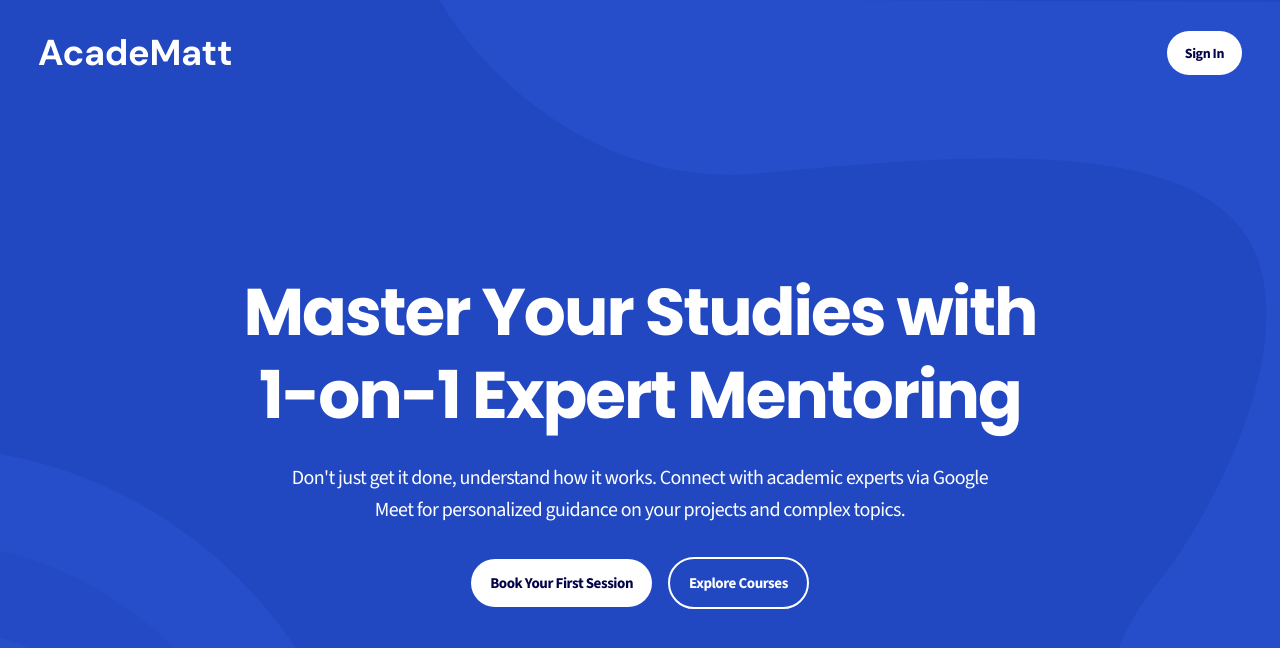
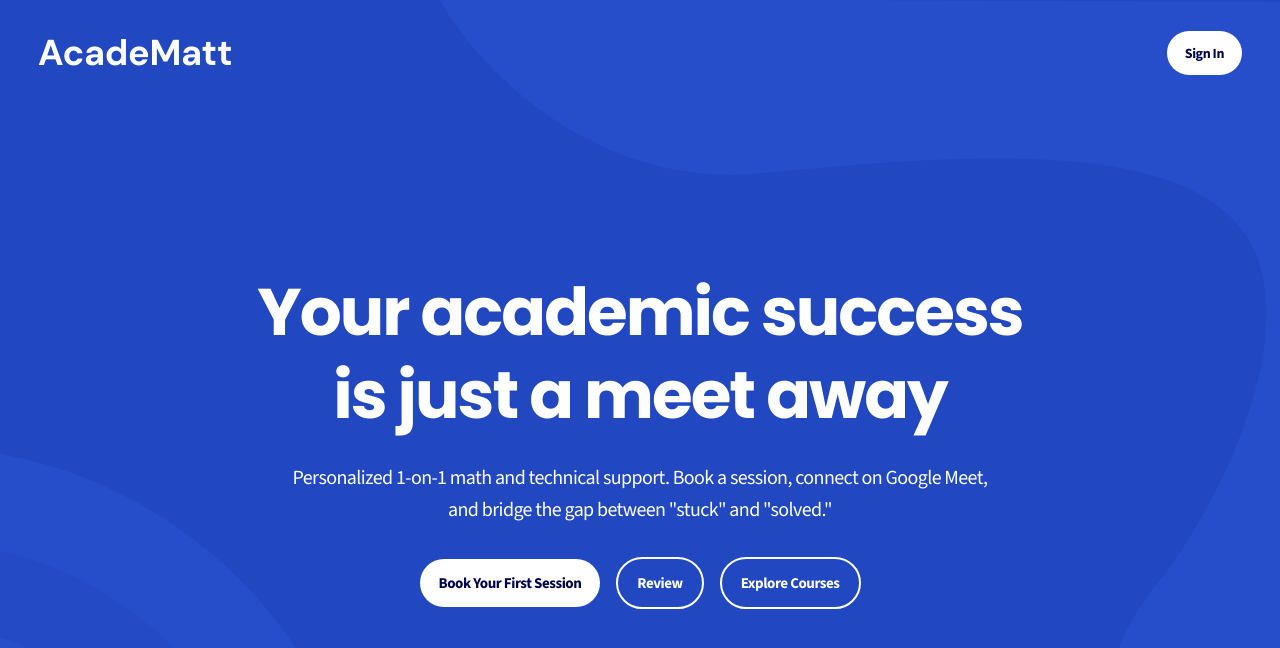
Before and after one commit to MatiasVeraG/AcadeMatt, a React (Vite) app: page / in a window 1280 px wide. Shown: the top 648 px of the page. Built offline with nearby package versions, Linux system fonts and the light colour scheme; no server answers.

Commit message:
fix: cambio de hero

```diff
--- a/src/components/Hero.jsx
+++ b/src/components/Hero.jsx
@@ -37,7 +37,7 @@ const Hero = ({ onStartConsultation }) => {
             className="font-bold leading-[1.267] text-[66px] text-center text-white tracking-[-1.98px] max-w-[823px]"
             style={{ fontFamily: "'Poppins', sans-serif" }}
           >
-            Master Your Studies with 1-on-1 Expert Mentoring
+            Your academic success is just a meet away
           </p>
 
           {/* Subtitle */}
@@ -45,7 +45,7 @@ const Hero = ({ onStartConsultation }) => {
             className="font-normal leading-[1.587] text-[20px] text-center text-white tracking-[-0.6px] max-w-[710px]"
             style={{ fontFamily: "'Source Sans 3', sans-serif" }}
           >
-            Don't just get it done, understand how it works. Connect with academic experts via Google Meet for personalized guidance on your projects and complex topics.
+            Personalized 1-on-1 math and technical support. Book a session, connect on Google Meet, and bridge the gap between "stuck" and "solved."
           </p>
 
           {/* CTA buttons */}
@@ -63,6 +63,13 @@ const Hero = ({ onStartConsultation }) => {
               className="border-2 border-solid border-white px-[19px] py-[11px] rounded-[40px] hover:bg-white/10 transition-colors"
             >
               <span className="font-bold leading-[1.587] text-[15px] text-white tracking-[-0.45px] whitespace-nowrap" style={{ fontFamily: "'Source Sans 3', sans-serif" }}>
+                Review
+              </span>
+            </button>
+            <button
+              className="border-2 border-solid border-white px-[19px] py-[11px] rounded-[40px] hover:bg-white/10 transition-colors"
+            >
+              <span className="font-bold leading-[1.587] text-[15px] text-white tracking-[-0.45px] whitespace-nowrap" style={{ fontFamily: "'Source Sans 3', sans-serif" }}>
                 Explore Courses
               </span>
             </button>
```
